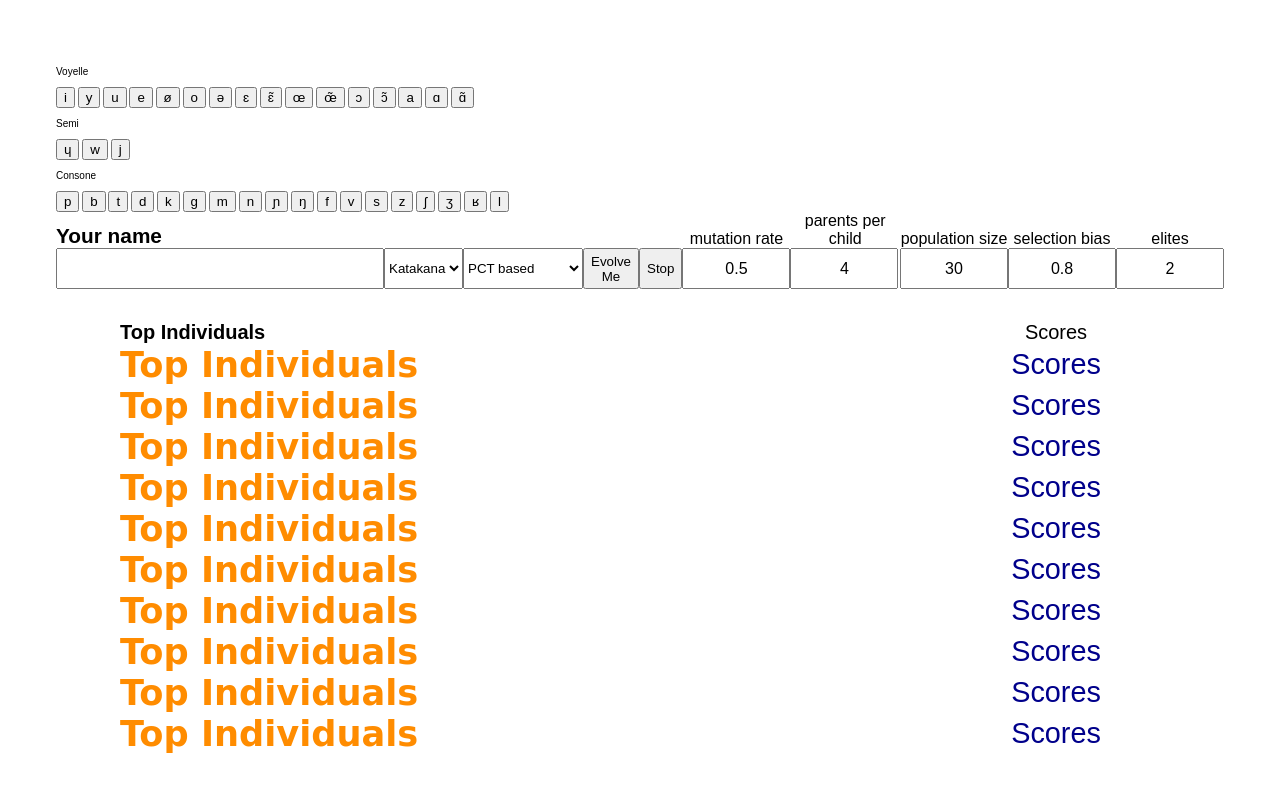
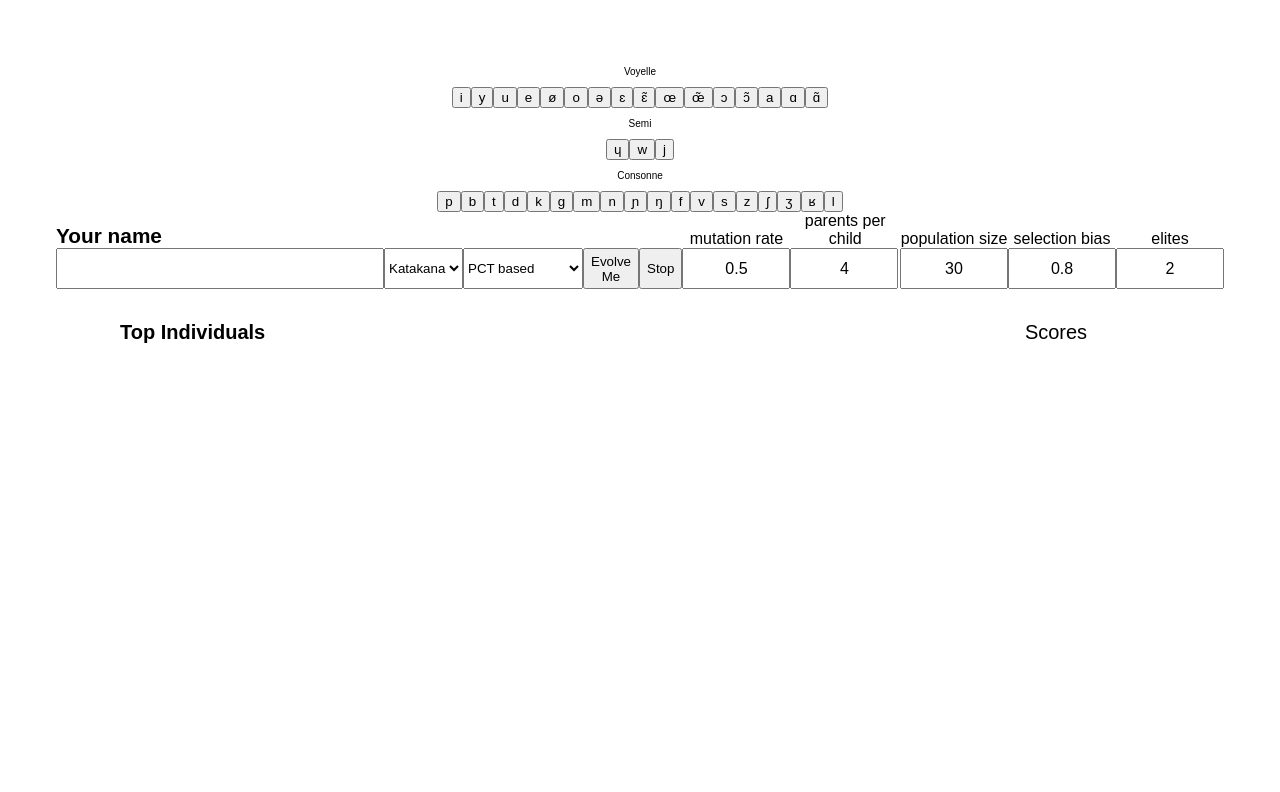
Before and after one commit to RThevenoux/thot, a website: page src/main/index.html in a window 1280 px wide. Drawn offline with Linux system fonts and the light colour scheme; a web font is replaced by a local one.

Commit message:
start a separate Keybord class

```diff
--- a/src/main/gui/app-controller.js
+++ b/src/main/gui/app-controller.js
@@ -17,6 +17,7 @@ class AppController {
     document.getElementById('stop-evolve').onclick = () => this._stop();
 
     this.performers = new PerformersController(document.getElementById('performers'));
+    this.keyboard = new KeyboardController(document.getElementById('keyboard'));
 
     this._init();
   }
--- /dev/null
+++ b/src/main/gui/keyboard/keyboard-controller.js
@@ -0,0 +1,76 @@
+function addIPA(value) {
+    let inputNode = document.getElementById('textBox');
+    inputNode.value += value;
+}
+
+class KeyboardController {
+
+    /**
+     *
+     * @param {HTMLElement} element
+     */
+    constructor(element) {
+        let data = {
+            "Voyelle": [
+                'i',
+                'y',
+                'u',
+                'e',
+                'ø',
+                'o',
+                'ə',
+                'ɛ',
+                'ɛ̃',
+                'œ',
+                'œ̃',
+                'ɔ',
+                'ɔ̃',
+                'a',
+                'ɑ',
+                'ɑ̃'
+            ],
+            "Semi": [
+                'ɥ',
+                'w',
+                'j'
+            ],
+            "Consonne": [
+                'p',
+                'b',
+                't',
+                'd',
+                'k',
+                'g',
+                'm',
+                'n',
+                'ɲ',
+                'ŋ',
+                'f',
+                'v',
+                's',
+                'z',
+                'ʃ',
+                'ʒ',
+                'ʁ',
+                'l'
+            ]
+        };
+
+        Object.keys(data).forEach(label => {
+            let p = document.createElement("p");
+            p.textContent = label;
+            element.appendChild(p);
+
+            let div = document.createElement("div");
+            let keys = data[label];
+            for (let i = 0; i < keys.length; i++) {
+                let key = keys[i];
+                let button = document.createElement("button");
+                button.textContent = key;
+                button.onclick = () => addIPA(key);
+                div.appendChild(button);
+            }
+            element.appendChild(div);
+        });
+    }
+}
--- a/src/main/gui/performers/performers-controller.js
+++ b/src/main/gui/performers/performers-controller.js
@@ -9,19 +9,21 @@ class PerformersController {
     this.size = 10;
 
     let templateHTML =
-      `<div class="display">Top Individuals</div>
-<span class="score">Scores</span>`;
+      `<div class="display"></div>
+<span class="score"></span>`;
 
-    let div = document.createElement("div");
-    div.innerHTML = templateHTML;
-    div.className = "performer-row title";
-    element.appendChild(div);
+    let titleRow = document.createElement("div");
+    titleRow.innerHTML = templateHTML;
+    titleRow.className = "performer-row title";
+    this._setRowValues(titleRow,["Top Individuals","Scores"]);
+    element.appendChild(titleRow);
 
     this.rows = [];
     for (let i = 0; i < this.size; i++) {
       let row = document.createElement("div");
       row.innerHTML = templateHTML;
       row.className = "performer-row";
+      this._setRowValues(row,"","");
       element.appendChild(row);
       this.rows.push(row);
     }
@@ -45,11 +47,19 @@ class PerformersController {
       let individual = population.individuals[i];
       let row = this.rows[i];
 
+
       let display = row.querySelector('.display');
       let score = row.querySelector('.score');
 
-      display.textContent = individual.display + " - /" + individual.ipa + "/";
-      score.textContent = individual.score;
+      this._setRowValues(row, [individual.display + " - /" + individual.ipa + "/", individual.score])
     }
   }
+
+  _setRowValues(row, values) {
+    let display = row.querySelector('.display');
+    let score = row.querySelector('.score');
+
+    display.textContent = values[0];
+    score.textContent = values[1];
+  }
 }
--- a/src/main/gui/styles.css
+++ b/src/main/gui/styles.css
@@ -11,18 +11,18 @@ body {
   text-align: center;
 }
 
+.top-bar {
+  display: flex;
+  justify-content: space-around;
+  align-items: flex-end;
+}
+
 input {
   height: 2.2rem;
   width: 20rem;
   font-size: 2rem;
   font-family: var(--main-font);;
   font-weight: 500;
-}
-
-.top-bar {
-  display: flex;
-  justify-content: space-around;
-  align-items: flex-end;
 }
 
 .input__container {
--- a/src/main/index.html
+++ b/src/main/index.html
@@ -10,57 +10,9 @@
 </head>
 
 <body>
-    <div class="keyboard">
-        <div>
-            <p>Voyelle</p>
-            <button onclick="addIPA('i')">i</button>
-            <button onclick="addIPA('y')">y</button>
-            <button onclick="addIPA('u')">u</button>
-            <button onclick="addIPA('e')">e</button>
-            <button onclick="addIPA('ø')">ø</button>
-            <button onclick="addIPA('o')">o</button>
-            <button onclick="addIPA('ə')">ə</button>
-            <button onclick="addIPA('ɛ')">ɛ</button>
-            <button onclick="addIPA('ɛ̃')">ɛ̃</button>
-            <button onclick="addIPA('œ')">œ</button>
-            <button onclick="addIPA('œ̃')">œ̃</button>
-            <button onclick="addIPA('ɔ')">ɔ</button>
-            <button onclick="addIPA('ɔ̃')">ɔ̃</button>
-            <button onclick="addIPA('a')">a</button>
-            <button onclick="addIPA('ɑ')">ɑ</button>
-            <button onclick="addIPA('ɑ̃')">ɑ̃</button>
-        </div>
-        <div>
-            <p>Semi</p>
-            <button onclick="addIPA('ɥ')">ɥ</button>
-            <button onclick="addIPA('w')">w</button>
-            <button onclick="addIPA('j')">j</button>
-        </div>
-        <div>
-            <p>Consone</p>
-            <button onclick="addIPA('p')">p</button>
-            <button onclick="addIPA('b')">b</button>
-            <button onclick="addIPA('t')">t</button>
-            <button onclick="addIPA('d')">d</button>
-            <button onclick="addIPA('k')">k</button>
-            <button onclick="addIPA('g')">g</button>
-            <button onclick="addIPA('m')">m</button>
-            <button onclick="addIPA('n')">n</button>
-            <button onclick="addIPA('ɲ')">ɲ</button>
-            <button onclick="addIPA('ŋ')">ŋ</button>
-            <button onclick="addIPA('f')">f</button>
-            <button onclick="addIPA('v')">v</button>
-            <button onclick="addIPA('s')">s</button>
-            <button onclick="addIPA('z')">z</button>
-            <button onclick="addIPA('ʃ')">ʃ</button>
-            <button onclick="addIPA('ʒ')">ʒ</button>
-            <button onclick="addIPA('ʁ')">ʁ</button>
-            <button onclick="addIPA('l')">l</button>
-        </div>
-    </div>
-
     <div class="container">
 
+        <div id="keyboard"></div>
         <div class="top-bar">
             <div class="input__container">
                 <h2>Your name</h2>
@@ -94,8 +46,7 @@
             </div>
         </div>
 
-        <div class="top-performers" id="performers">
-        </div>
+        <div class="top-performers" id="performers"></div>
     </div>
 
     <script type="text/javascript" src="./index.js"></script>
@@ -104,6 +55,7 @@
     <script type="text/javascript" src="./gui/app-model.js"></script>
     <script type="text/javascript" src="./gui/parameter-controller.js"></script>
     <script type="text/javascript" src="./gui/parameter-model.js"></script>
+    <script type="text/javascript" src="./gui/keyboard/keyboard-controller.js"></script>
     <script type="text/javascript" src="./gui/performers/performers-controller.js"></script>
 
     <script type="text/javascript" src="./core/alphabet/alphabet-provider.js"></script>
--- a/src/main/index.js
+++ b/src/main/index.js
@@ -1,10 +1,4 @@
 window.onload = () => {
     let parameter = new ParameterController();
     new AppController(parameter.model);
-
 }
-
-function addIPA(value) {
-    let inputNode = document.getElementById('textBox');
-    inputNode.value += value;
-}
```
